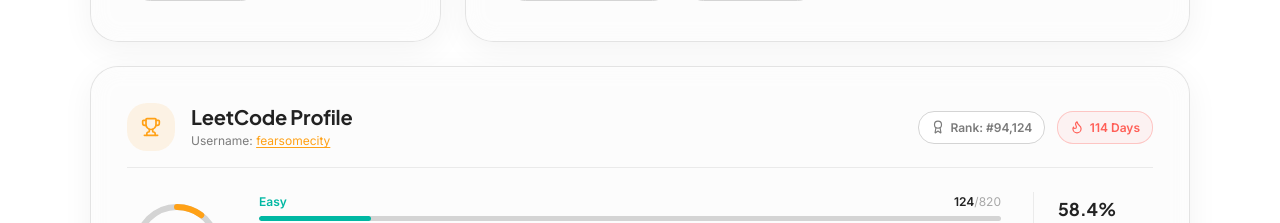
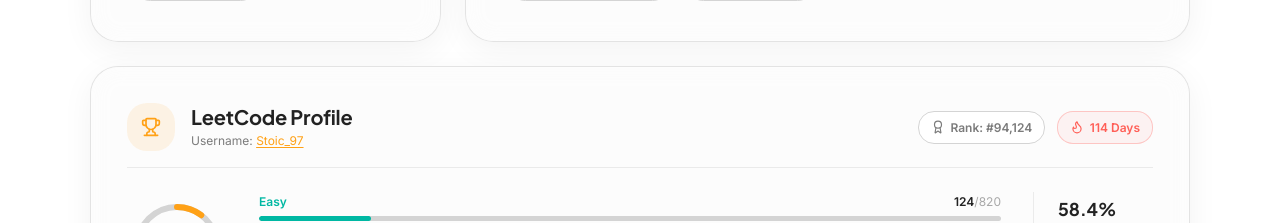
Before and after one commit to fearsomecity/port_adi, a React (Vite) app: page / in a window 1280 px wide. Shown: the part 2740-2963 px from the top of the page. Built offline with nearby package versions, Linux system fonts and the light colour scheme.

Commit message:
Update LeetCode profile username and link to Stoic_97

```diff
--- a/src/data/portfolioData.js
+++ b/src/data/portfolioData.js
@@ -91,8 +91,8 @@ export const certifications = [
 ];
 
 export const leetcodeStats = {
-  username: "fearsomecity",
-  profileUrl: "https://leetcode.com/u/fearsomecity/",
+  username: "Stoic_97",
+  profileUrl: "https://leetcode.com/u/Stoic_97/",
   solved: 342,
   totalQuestions: 3300,
   easySolved: 124,
```
